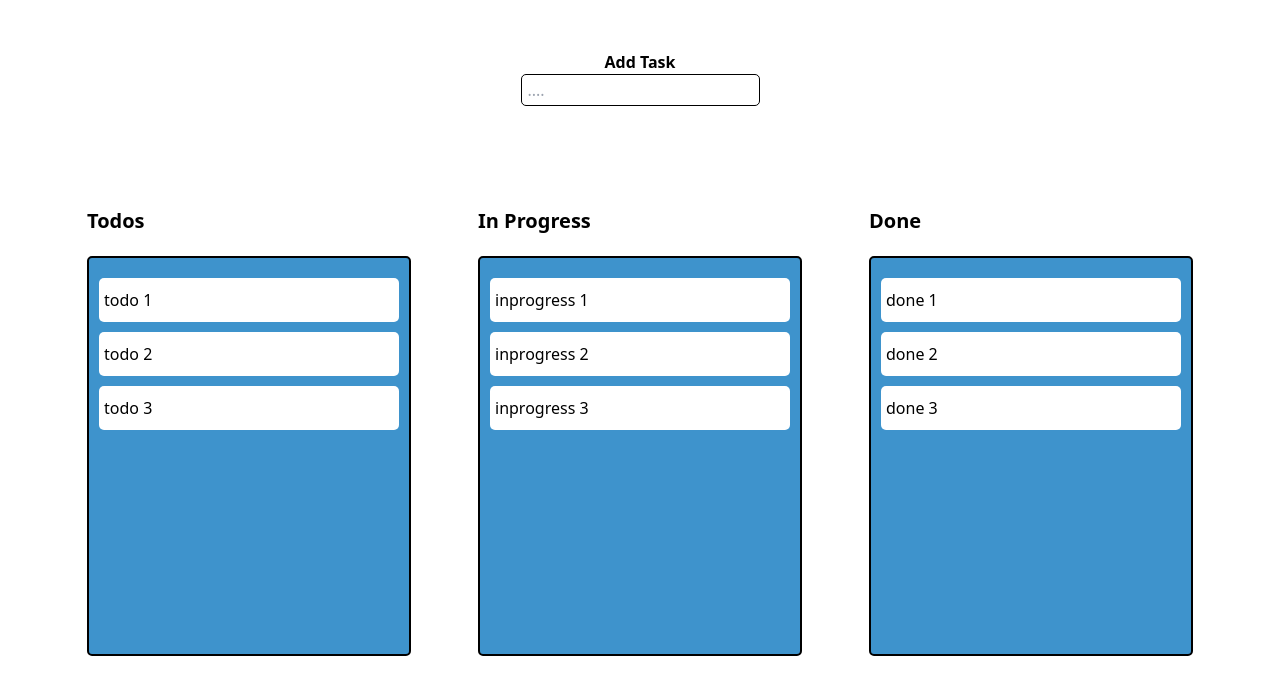
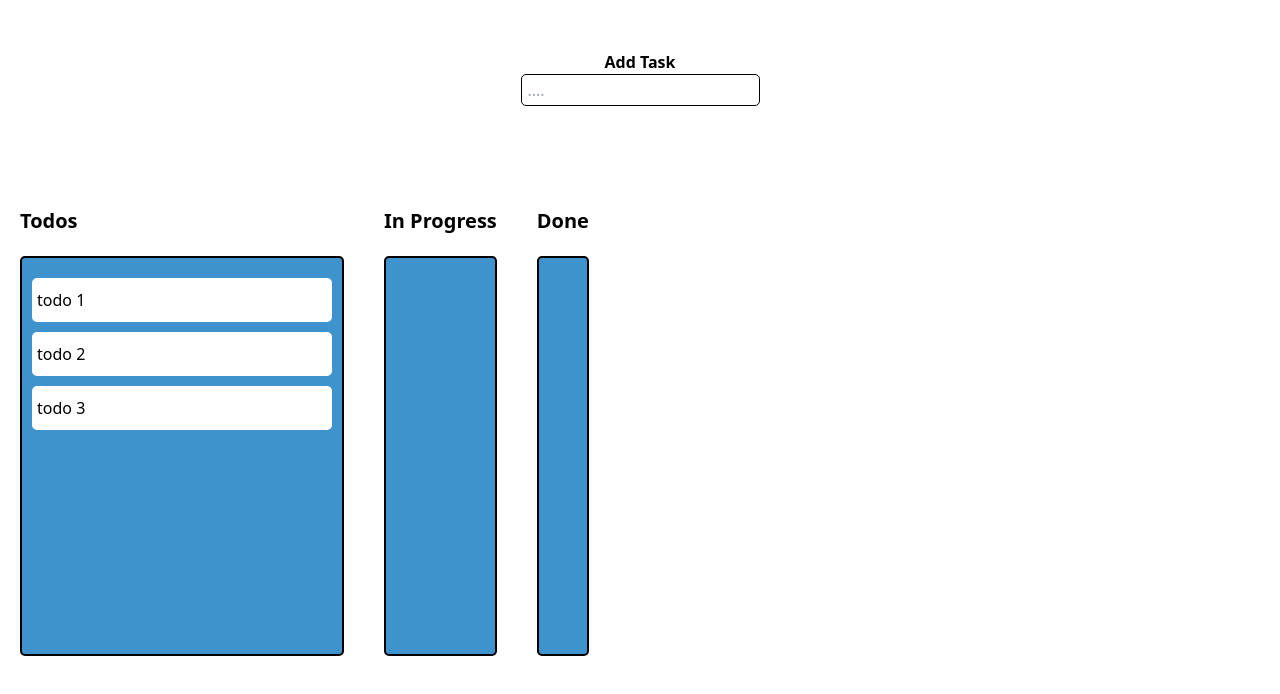
Before and after one commit to Abbas-Kanj/Personal-Task-Manager, a React (Vite) app in the folder client/: page / in a window 1280 px wide. Shown: the top 694 px of the page. Built offline with nearby package versions, Linux system fonts and the light colour scheme.

Commit message:
changed the logic of drag and drop elements

```diff
--- a/client/src/pages/Board/index.jsx
+++ b/client/src/pages/Board/index.jsx
@@ -2,112 +2,101 @@ import React, { useState } from "react";
 import "./style.css";
 import { DragDropContext, Droppable, Draggable } from "react-beautiful-dnd";
 
-const todotasks = [
-  {
-    id: 1,
-    description: "todo 1",
+const columnsFromBackend = {
+  todos: {
+    title: "Todos",
+    items: [
+      { id: "1", content: "todo 1" },
+      { id: "2", content: "todo 2" },
+      { id: "3", content: "todo 3" },
+    ],
   },
-  {
-    id: 2,
-    description: "todo 2",
+  inprogress: {
+    title: "In Progress",
+    items: [],
   },
-  {
-    id: 3,
-    description: "todo 3",
+  done: {
+    title: "Done",
+    items: [],
   },
-];
-
-const inprogresstasks = [
-  {
-    id: 1,
-    description: "inprogress 1",
-  },
-  {
-    id: 2,
-    description: "inprogress 2",
-  },
-  {
-    id: 3,
-    description: "inprogress 3",
-  },
-];
-
-const donetasks = [
-  {
-    id: 1,
-    description: "done 1",
-  },
-  {
-    id: 2,
-    description: "done 2",
-  },
-  {
-    id: 3,
-    description: "done 3",
-  },
-];
+};
 
 const Board = () => {
-  const [tasks, updateTasks] = useState(todotasks);
-  const [inprogress, updateInprogress] = useState(inprogresstasks);
-  const [done, updateDone] = useState(donetasks);
+  const [columns, setColumns] = useState(columnsFromBackend);
 
-  function handleOnDragEndTodo(result) {
-    if (!result.destination) return;
+  const onDragEnd = (result) => {
+    const { source, destination } = result;
+    if (!destination) return;
 
-    const items = Array.from(tasks);
-    const [reorderedItem] = items.splice(result.source.index, 1);
-    items.splice(result.destination.index, 0, reorderedItem);
+    const start = columns[source.droppableId];
+    const finish = columns[destination.droppableId];
 
-    updateTasks(items);
+    if (start === finish) {
+      const newItems = Array.from(start.items);
+      const [removed] = newItems.splice(source.index, 1);
+      newItems.splice(destination.index, 0, removed);
+
+      const newColumn = {
+        ...start,
+        items: newItems,
+      };
+
+      setColumns({
+        ...columns,
+        [newColumn.title.toLowerCase()]: newColumn,
+      });
+    } else {
+      const startItems = Array.from(start.items);
+      const [removed] = startItems.splice(source.index, 1);
+      const newStart = {
+        ...start,
+        items: startItems,
+      };
+
+      const finishItems = Array.from(finish.items);
+      finishItems.splice(destination.index, 0, removed);
+      const newFinish = {
+        ...finish,
+        items: finishItems,
+      };
+
+      setColumns({
+        ...columns,
+        [newStart.title.toLowerCase()]: newStart,
+        [newFinish.title.toLowerCase()]: newFinish,
+      });
     }
+  };
 
-  function handleOnDragEndInProgress(result) {
-    if (!result.destination) return;
-
-    const items = Array.from(inprogress);
-    const [reorderedItem] = items.splice(result.source.index, 1);
-    items.splice(result.destination.index, 0, reorderedItem);
-
-    updateInprogress(items);
-  }
-
-  function handleOnDragEndDone(result) {
-    if (!result.destination) return;
-
-    const items = Array.from(done);
-    const [reorderedItem] = items.splice(result.source.index, 1);
-    items.splice(result.destination.index, 0, reorderedItem);
-
-    updateDone(items);
-  }
   return (
+    <DragDropContext onDragEnd={onDragEnd}>
       <div className="flex column center">
         <div className="flex column center add-tasks">
           <h3 className="bold">Add Task</h3>
           <input type="text" name="" id="" placeholder="...." />
         </div>
-      <div className="flex justify-evenly p container">
-        <div className="todo">
-          <h3 className="bold medium-font">Todos</h3>
-          <DragDropContext onDragEnd={handleOnDragEndTodo}>
-            <Droppable droppableId="tasks">
+        <div className="flex container">
+          {Object.entries(columns).map(([columnId, column]) => (
+            <div className="flex p column" key={columnId}>
+              <div className={columnId}>
+                <h3 className="bold medium-font">{column.title}</h3>
+                <Droppable droppableId={columnId}>
                   {(provided) => (
                     <ul
                       className="mg-top bg-blue"
                       {...provided.droppableProps}
                       ref={provided.innerRef}
                     >
-                  {tasks.map(({ id, description }, i) => (
-                    <Draggable key={id} draggableId={String(id)} index={i}>
+                      {column.items.map(({ id, content }, i) => (
+                        <Draggable key={id} draggableId={id} index={i}>
                           {(provided) => (
                             <li
                               ref={provided.innerRef}
                               {...provided.draggableProps}
                               {...provided.dragHandleProps}
-                          className="bg-white "
+                              className="bg-white"
                             >
-                          {description}
+                              {content}
                             </li>
                           )}
                         </Draggable>
@@ -116,70 +105,12 @@ const Board = () => {
                     </ul>
                   )}
                 </Droppable>
-          </DragDropContext>
-        </div>
-        <div className=" in-prog">
-          <h3 className="bold medium-font">In Progress</h3>
-          <DragDropContext onDragEnd={handleOnDragEndInProgress}>
-            <Droppable droppableId="tasks">
-              {(provided) => (
-                <ul
-                  className="mg-top bg-blue"
-                  {...provided.droppableProps}
-                  ref={provided.innerRef}
-                >
-                  {inprogress.map(({ id, description }, i) => (
-                    <Draggable key={id} draggableId={String(id)} index={i}>
-                      {(provided) => (
-                        <li
-                          ref={provided.innerRef}
-                          {...provided.draggableProps}
-                          {...provided.dragHandleProps}
-                          className="bg-white "
-                        >
-                          {description}
-                        </li>
-                      )}
-                    </Draggable>
-                  ))}
-                  {provided.placeholder}
-                </ul>
-              )}
-            </Droppable>
-          </DragDropContext>
-        </div>
-        <div className="done">
-          <h3 className="bold medium-font">Done</h3>
-          <DragDropContext onDragEnd={handleOnDragEndDone}>
-            <Droppable droppableId="tasks">
-              {(provided) => (
-                <ul
-                  className="mg-top bg-blue"
-                  {...provided.droppableProps}
-                  ref={provided.innerRef}
-                >
-                  {done.map(({ id, description }, i) => (
-                    <Draggable key={id} draggableId={String(id)} index={i}>
-                      {(provided) => (
-                        <li
-                          ref={provided.innerRef}
-                          {...provided.draggableProps}
-                          {...provided.dragHandleProps}
-                          className="bg-white "
-                        >
-                          {description}
-                        </li>
-                      )}
-                    </Draggable>
-                  ))}
-                  {provided.placeholder}
-                </ul>
-              )}
-            </Droppable>
-          </DragDropContext>
               </div>
             </div>
+          ))}
         </div>
+      </div>
+    </DragDropContext>
   );
 };
 
```
Lines whose indentation alone changed are shown as unchanged.
